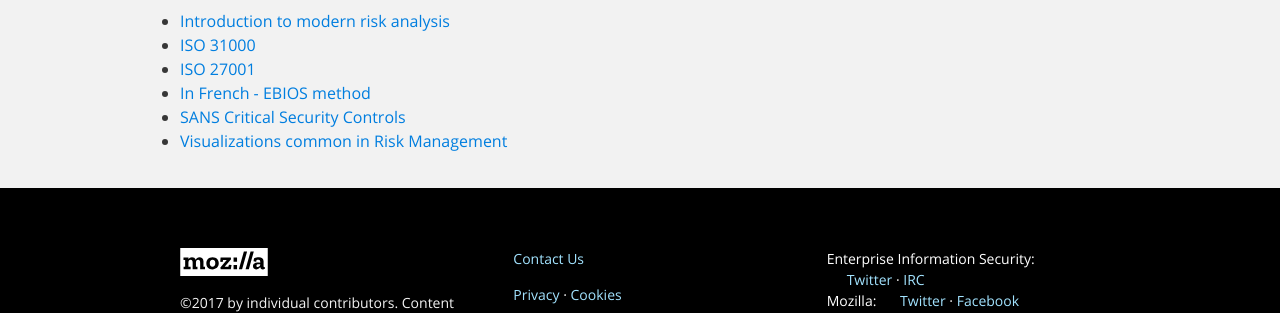
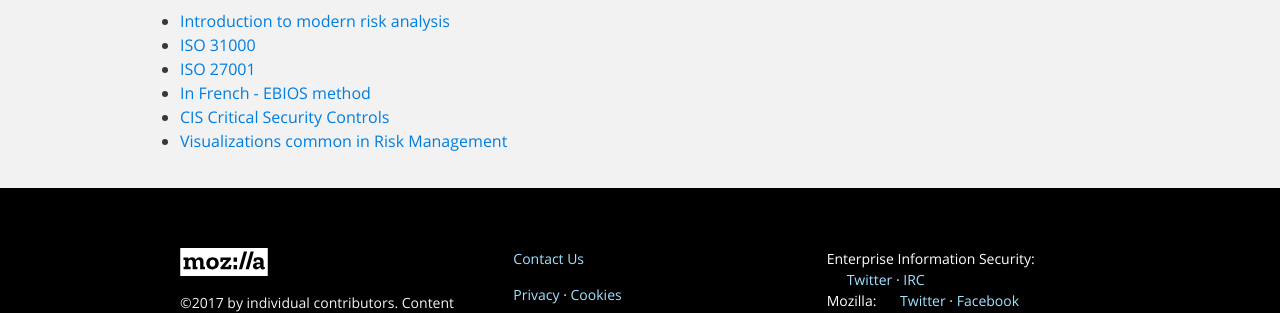
Before and after one commit to mozilla/infosec.mozilla.org, a Jekyll site: the page built from docs/guidelines/assessing_security_risk.md, in a window 1280 px wide and 900 px high, scrolled down 1693 px. Shown: the part 482-795 px from the top of the window. Built offline with Jekyll 4.4.1, drawn with Linux system fonts in a browser that asks for light colours; the repository's description, which GitHub fills in, is left out.

Commit message:
Fix broken reference links
* Fix broken FAIR introduction link in references; this now matches the link used on line 14.
* Replace broken SANS Critical Security Controls link; SANS now [points directly to CIS](https://www.sans.org/critical-security-controls/) for detailed controls, so replaced link with CIS Critical Security Controls list rather than linking to an archived page.

```diff
--- a/docs/guidelines/assessing_security_risk.md
+++ b/docs/guidelines/assessing_security_risk.md
@@ -95,10 +95,10 @@ criticality, risk, urgency, work-effort, etc. in a completely standardized way.
 
 # Reference documents
 
-- [Introduction to modern risk analysis](http://riskmanagementinsight.com/media/documents/FAIR_Introduction.pdf)
+- [Introduction to modern risk analysis](https://web.archive.org/web/20141118061526/http://www.riskmanagementinsight.com/media/docs/FAIR_introduction.pdf)
 - [ISO 31000](http://www.iso.org/iso/home/standards/iso31000.htm)
 - [ISO 27001](https://en.wikipedia.org/wiki/ISO/IEC_27001)
 - [In
   French - EBIOS method](http://www.ssi.gouv.fr/guide/ebios-2010-expression-des-besoins-et-identification-des-objectifs-de-securite/)
-- [SANS Critical Security Controls](https://www.sans.org/critical-security-controls/controls)
+- [CIS Critical Security Controls](https://www.cisecurity.org/controls/cis-controls-list/)
 - [Visualizations common in Risk Management](https://creately.com/blog/diagrams/risk-management-techniques/)
```
